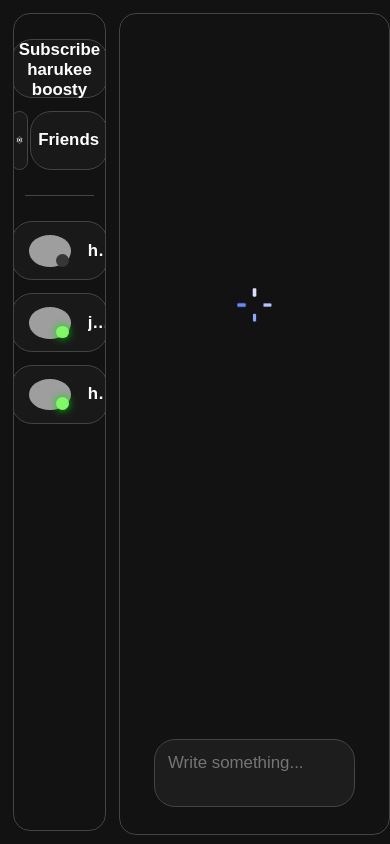
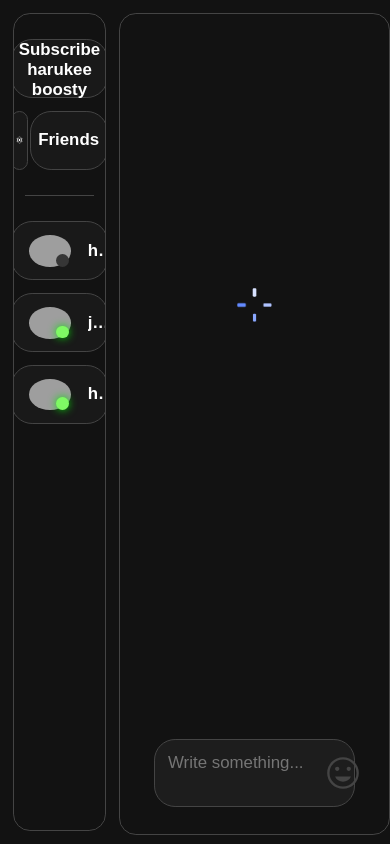
Before and after one commit to harukee-dev/fullstack_chat, a React (Create React App) app: page /chat in a window 390 px wide. Built offline with nearby package versions, Linux system fonts and the light colour scheme; no server answers; grey boxes are pictures that could not be loaded.

Commit message:
added emoji menu

```diff
--- a/package.json
+++ b/package.json
@@ -3,6 +3,7 @@
   "version": "0.1.0",
   "private": true,
   "dependencies": {
+    "@emoji-mart/react": "^1.1.1",
     "@reduxjs/toolkit": "^2.6.1",
     "@testing-library/dom": "^10.4.0",
     "@testing-library/jest-dom": "^6.6.3",
@@ -14,6 +15,7 @@
     "@types/react-dom": "^19.0.4",
     "bcryptjs": "^3.0.2",
     "date-fns": "^4.1.0",
+    "emoji-mart": "^5.6.0",
     "express-validator": "^7.2.1",
     "framer-motion": "^12.6.5",
     "jsonwebtoken": "^9.0.2",
--- /dev/null
+++ b/src/components/EmojiPicker/EmojiPicker.tsx
@@ -0,0 +1,46 @@
+import { useState, useEffect } from 'react'
+import { AnimatePresence, motion } from 'framer-motion'
+import Picker from '@emoji-mart/react'
+import cl from './emojiPicker.module.css'
+
+interface EmojiPickerProps {
+  onSelect: (emoji: string) => void
+  isVisible: boolean
+}
+
+export const EmojiPicker: React.FC<EmojiPickerProps> = ({
+  onSelect,
+  isVisible,
+}) => {
+  const [windowWidth, setWindowWidth] = useState(window.innerWidth)
+
+  useEffect(() => {
+    const handleResize = () => setWindowWidth(window.innerWidth)
+    window.addEventListener('resize', handleResize)
+    return () => window.removeEventListener('resize', handleResize)
+  }, [])
+
+  const pickerWidth = windowWidth < 600 ? 300 : 400
+  const emojisPerLine = windowWidth < 600 ? 6 : 9
+
+  return (
+    <AnimatePresence>
+      {isVisible && (
+        <motion.div
+          initial={{ y: 100, opacity: 0 }}
+          animate={{ y: 0, opacity: 1 }}
+          exit={{ y: 100, opacity: 0 }}
+          transition={{ duration: 0.3 }}
+          className={cl.picker}
+          style={{ width: pickerWidth }}
+        >
+          <Picker
+            onEmojiSelect={(emoji: any) => onSelect(emoji.native)}
+            theme="dark"
+            perLine={emojisPerLine}
+          />
+        </motion.div>
+      )}
+    </AnimatePresence>
+  )
+}
--- /dev/null
+++ b/src/components/EmojiPicker/emojiPicker.module.css
@@ -0,0 +1,7 @@
+.picker {
+  position: absolute;
+  bottom: 12vh;
+  right: 3vw;
+  width: 30vh;
+  max-width: 100%;
+}
--- a/src/components/Interaction/Interaction.tsx
+++ b/src/components/Interaction/Interaction.tsx
@@ -4,6 +4,8 @@ import { useDispatch } from 'react-redux'
 import { AppDispatch, useAppSelector } from '../../store'
 import { removeReplyMessage } from '../../slices/replyMessageSlice'
 import closeIcon from './images/close_icon.png'
+import { EmojiPicker } from '../EmojiPicker/EmojiPicker'
+import emojiIcon from './images/emoji_button.svg'
 
 interface Interaction {
   message: any
@@ -24,6 +26,7 @@ export const Interaction: React.FC<Interaction> = ({
   const [isTyping, setIsTyping] = useState<boolean>(false)
   const replyMessage = useAppSelector((state) => state.reply.message)
   const dispatch = useDispatch<AppDispatch>()
+  const [isEmojiOpened, setIsEmojiOpened] = useState<boolean>(false)
 
   const handleKeyDown = (event: React.KeyboardEvent<HTMLTextAreaElement>) => {
     if (event.key === 'Enter' && !event.shiftKey) {
@@ -53,6 +56,15 @@ export const Interaction: React.FC<Interaction> = ({
       setIsTyping(false)
     }, 2000)
   }
+
+  const handleEmojiSelect = (emoji: string) => {
+    setMessage((prev: string) => prev + emoji)
+  }
+
+  const handleEmojiOpen = () => {
+    setIsEmojiOpened((prev) => !prev)
+  }
+
   return (
     <div className={cl.container}>
       {replyMessage !== null && (
@@ -64,6 +76,7 @@ export const Interaction: React.FC<Interaction> = ({
           </button>
         </div>
       )}
+      <EmojiPicker onSelect={handleEmojiSelect} isVisible={isEmojiOpened} />
       <textarea
         onClick={scrollFunc}
         className={cl.input}
@@ -72,6 +85,12 @@ export const Interaction: React.FC<Interaction> = ({
         onChange={(event) => handleInputChange(event)}
         onKeyDown={handleKeyDown}
       />
+      <img
+        onClick={handleEmojiOpen}
+        className={cl.emojiButton}
+        src={emojiIcon}
+        alt="emoji-icon"
+      />
     </div>
   )
 }
--- a/src/components/Interaction/interaction.module.css
+++ b/src/components/Interaction/interaction.module.css
@@ -23,6 +23,15 @@
   background-color: #1d1d1d;
   color: white;
   z-index: 10;
+}
+
+.emojiButton {
+  position: absolute;
+  z-index: 11;
+  width: 4.5vh;
+  right: 7vw;
+  bottom: 5vh;
+  cursor: pointer;
 }
 
 .reply {
```
Also changed, not shown: src/components/Interaction/images/emoji_button.svg (added), 1 other file (tests, documents, lock files or other folders).
